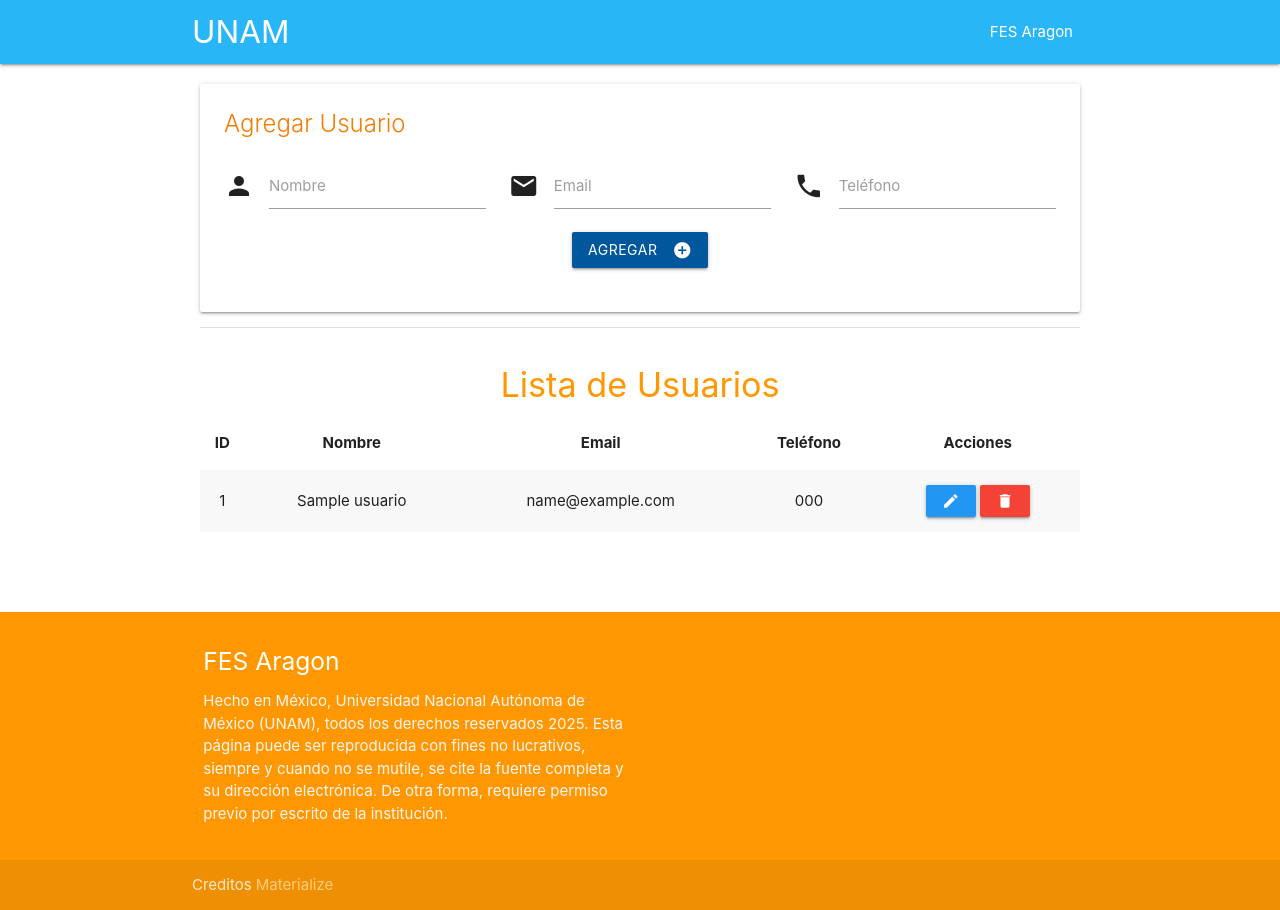
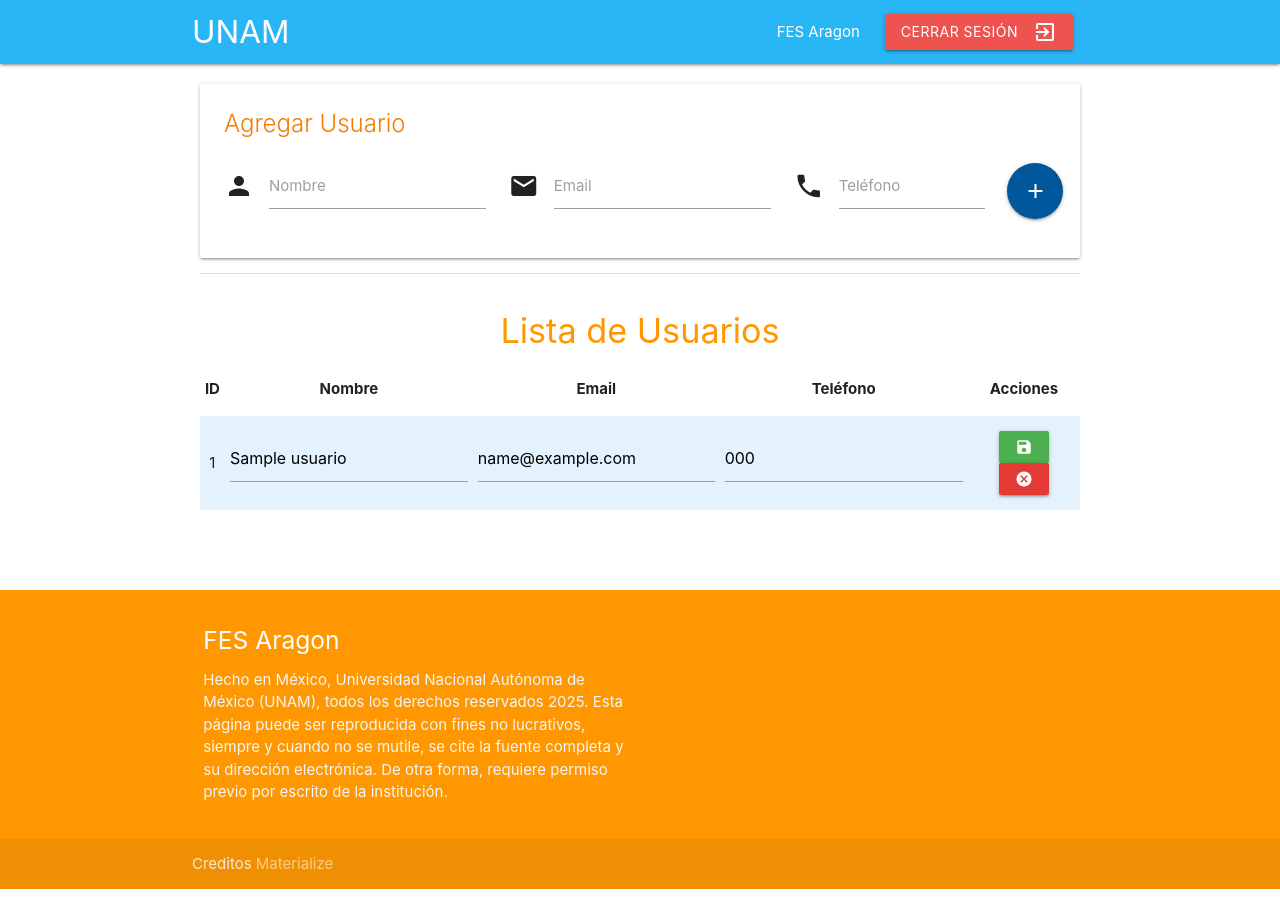
Before and after one commit to Leonard106/Proyecto-Final-WEB, a PHP site: page /paginaPrincipal.php?editar=1 in a window 1280 px wide. After the commit the page ends 889 px from the top, so only its background shows below. Run offline with PHP 8.4, Linux system fonts and the light colour scheme; a user stored in the database is signed in; tables that the repository leaves empty hold one stand-in row (values such as "Sample post"); some libraries are stand-ins or nearby versions.

Commit message:
Proyecto terminado

```diff
--- /dev/null
+++ b/controller/logout.php
@@ -0,0 +1,6 @@
+<?php
+session_start();
+session_destroy();
+header("Location: ../index.php");
+exit();
+?>
--- a/head.php
+++ b/head.php
@@ -1,33 +1,42 @@
 <!DOCTYPE html>
-<html lang="en">
+<html lang="es">
 <head>
   <meta http-equiv="Content-Type" content="text/html; charset=UTF-8"/>
   <meta name="viewport" content="width=device-width, initial-scale=1, maximum-scale=1.0"/>
   <title>Pagina ICO</title>
 
-  <!-- CSS  -->
   <link href="https://fonts.googleapis.com/icon?family=Material+Icons" rel="stylesheet">
-  <link href="css/materialize.css" type="text/css" rel="stylesheet" media="screen,projection"/>
+  <link href="https://cdnjs.cloudflare.com/ajax/libs/materialize/1.0.0/css/materialize.min.css" type="text/css" rel="stylesheet" media="screen,projection"/>
   <link href="css/style.css" type="text/css" rel="stylesheet" media="screen,projection"/>
 </head>
 
 <body>
   <nav class="light-blue lighten-1" role="navigation">
-    <div class="nav-wrapper container"><a id="logo-container" href="https://www.unam.mx/" class="brand-logo">UNAM</a>
+    <div class="nav-wrapper container">
+      <a id="logo-container" href="https://www.unam.mx/" class="brand-logo">UNAM</a>
+
       <ul class="right hide-on-med-and-down">
         <li><a href="https://www.aragon.unam.mx/fes-aragon/#!/inicio">FES Aragon</a></li>
+
+        <?php if(isset($_SESSION['username'])) { ?>
+            <li>
+                <a href="./controller/logout.php" class="btn red lighten-1 waves-effect waves-light" style="margin-left: 10px;">
+                    <i class="material-icons right">exit_to_app</i>Cerrar Sesión
+                </a>
+            </li>
+        <?php } ?>
       </ul>
 
       <ul id="nav-mobile" class="sidenav">
         <li><a href="https://www.aragon.unam.mx/fes-aragon/#!/inicio">FES Aragon</a></li>
+        <?php if(isset($_SESSION['username'])) { ?>
+            <li><a href="./controller/logout.php"><i class="material-icons">exit_to_app</i>Cerrar Sesión</a></li>
+        <?php } ?>
       </ul>
-      <a href="https://www.unam.mx/" data-target="nav-mobile" class="sidenav-trigger"><i class="material-icons">UNAM</i></a>
+
+      <a href="#" data-target="nav-mobile" class="sidenav-trigger"><i class="material-icons">menu</i></a>
     </div>
   </nav>
 
-
-
-      <!--   Icon Section   -->
-      <div class="row">
-
-        <div class="col s12 m12">
+  <div class="row">
+    <div class="col s12 m12">
--- a/index.php
+++ b/index.php
@@ -19,7 +19,7 @@
 
                 <div class="card-content" style="padding: 40px;">
                     <h4 class="center-align blue-text text-darken-2">Iniciar Sesión</h4>
-                    <br> <form action="./Logica/validarlogin.php" method="POST">
+                    <br> <form action="./controller/validarlogin.php" method="POST">
 
                         <div class="input-field">
                             <i class="material-icons prefix">account_circle</i>
--- a/paginaPrincipal.php
+++ b/paginaPrincipal.php
@@ -1,36 +1,18 @@
 <?php
 session_start();
 
-// 1. Verificación de sesión
 if (!isset($_SESSION['username'])) {
     header("location: ./index.php");
     exit();
 }
 $usuario = $_SESSION['username'];
 
-include('./logica/conexion.php');
+include('./controller/conexion.php');
 
-// 2. Lógica para AGREGAR USUARIO (Se ejecuta al enviar el formulario)
-if ($_SERVER['REQUEST_METHOD'] === 'POST' && isset($_POST['action']) && $_POST['action'] === 'agregar') {
-    $nombre = $_POST['nombre'];
-    $email = $_POST['email'];
-    $telefono = $_POST['telefono'];
-
-    // Asegúrate de usar $conn (o como se llame tu variable en conexion.php)
-    $sql = "INSERT INTO usuarios (nombre, email, telefono) VALUES ('$nombre', '$email', '$telefono')";
-
-    if ($conn->query($sql) === TRUE) {
-        // Redirigir a la misma página para evitar reenvío de formulario al actualizar
-        header("Location: " . $_SERVER['PHP_SELF']);
-        exit();
-    } else {
-        echo "Error: " . $sql . "<br>" . $conn->error;
-    }
-}
-
-// 3. Lógica para LEER USUARIOS (Se ejecuta siempre al cargar la página)
 $consulta = "SELECT * FROM usuarios";
 $result = $conn->query($consulta);
+
+$id_en_edicion = isset($_GET['editar']) ? $_GET['editar'] : null;
 ?>
 
 <!DOCTYPE html>
@@ -40,6 +22,7 @@ $result = $conn->query($consulta);
     <title>Gestión de Usuarios</title>
     <link rel="stylesheet" href="https://cdnjs.cloudflare.com/ajax/libs/materialize/1.0.0/css/materialize.min.css">
     <link href="https://fonts.googleapis.com/icon?family=Material+Icons" rel="stylesheet">
+
 </head>
 
 <body>
@@ -51,39 +34,34 @@ $result = $conn->query($consulta);
             <div class="card-content">
                 <span class="card-title orange-text text-darken-2">Agregar Usuario</span>
 
-                <form method="POST" action="">
-                    <input type="hidden" name="action" value="agregar">
+                <form method="POST" action="./controller/create.php">
 
                     <div class="row" style="margin-bottom: 0;">
-
                         <div class="input-field col s12 m4">
                             <i class="material-icons prefix">person</i>
                             <input id="nombre" type="text" name="nombre" required>
                             <label for="nombre">Nombre</label>
                         </div>
-
                         <div class="input-field col s12 m4">
                             <i class="material-icons prefix">email</i>
                             <input id="email" type="email" name="email" required>
                             <label for="email">Email</label>
                         </div>
-
-                        <div class="input-field col s12 m4">
+                        <div class="input-field col s12 m3">
                             <i class="material-icons prefix">phone</i>
                             <input id="telefono" type="text" name="telefono" required>
                             <label for="telefono">Teléfono</label>
                         </div>
-                    </div>
-
-                    <div class="row center-align">
-                        <button class="btn waves-effect waves-light light-blue darken-4" type="submit">
-                            Agregar <i class="material-icons right">add_circle</i>
+                        <div class="input-field col s12 m1">
+                            <button class="btn-floating btn-large waves-effect waves-light light-blue darken-4" type="submit">
+                                <i class="material-icons">add</i>
                             </button>
                         </div>
-
+                    </div>
                 </form>
             </div>
         </div>
+
         <div class="divider"></div>
 
         <div class="section">
@@ -103,20 +81,54 @@ $result = $conn->query($consulta);
                 <tbody>
                     <?php if ($result->num_rows > 0) { ?>
                         <?php while ($row = $result->fetch_assoc()) { ?>
+
+                            <?php if ($id_en_edicion == $row['id']) { ?>
+                                <tr class="blue lighten-5">
+                                    <td><?php echo $row['id']; ?></td>
+
+                                    <td>
+                                        <input type="text" name="nombre" value="<?php echo $row['nombre']; ?>" form="form-editar-<?php echo $row['id']; ?>" required>
+                                    </td>
+                                    <td>
+                                        <input type="email" name="email" value="<?php echo $row['email']; ?>" form="form-editar-<?php echo $row['id']; ?>" required>
+                                    </td>
+                                    <td>
+                                        <input type="text" name="telefono" value="<?php echo $row['telefono']; ?>" form="form-editar-<?php echo $row['id']; ?>" required>
+                                    </td>
+
+                                    <td>
+                                        <form method="POST" action="./controller/update.php" id="form-editar-<?php echo $row['id']; ?>">
+                                            <input type="hidden" name="id" value="<?php echo $row['id']; ?>">
+
+                                            <button type="submit" class="btn-small green waves-effect waves-light">
+                                                <i class="material-icons">save</i>
+                                            </button>
+
+                                            <a href="paginaPrincipal.php" class="btn-small red darken-1 waves-effect waves-light">
+                                                <i class="material-icons">cancel</i>
+                                            </a>
+                                        </form>
+                                    </td>
+                                </tr>
+
+                            <?php } else { ?>
                                 <tr>
                                     <td><?php echo $row['id']; ?></td>
                                     <td><?php echo $row['nombre']; ?></td>
                                     <td><?php echo $row['email']; ?></td>
                                     <td><?php echo $row['telefono']; ?></td>
                                     <td>
-                                <a href="./logica/update.php?id=<?php echo $row['id']; ?>" class="btn-small blue waves-effect waves-light">
+                                        <a href="paginaPrincipal.php?editar=<?php echo $row['id']; ?>" class="btn-small blue waves-effect waves-light">
                                             <i class="material-icons">edit</i>
                                         </a>
-                                <a href="./logica/delete.php?id=<?php echo $row['id']; ?>" class="btn-small red waves-effect waves-light" onclick="return confirm('¿Estás seguro de eliminar este usuario?');">
+
+                                        <a href="./controller/delete.php?id=<?php echo $row['id']; ?>" class="btn-small red waves-effect waves-light" onclick="return confirm('¿Estás seguro de eliminar este usuario?');">
                                             <i class="material-icons">delete</i>
                                         </a>
                                     </td>
                                 </tr>
+                            <?php } ?>
+
                         <?php } ?>
                     <?php } else { ?>
                         <tr>
```
Also changed, not shown: controller/create.php (added, +22 -0 lines), controller/delete.php (added, +13 -0 lines), controller/update.php (added, +23 -0 lines), model/db.sql (added, +22 -0 lines), README.md, controller/ValidarLogin.php (renamed from Logica/ValidarLogin.php), controller/conexion.php (renamed from Logica/conexion.php). Lines whose indentation alone changed are shown as unchanged.
